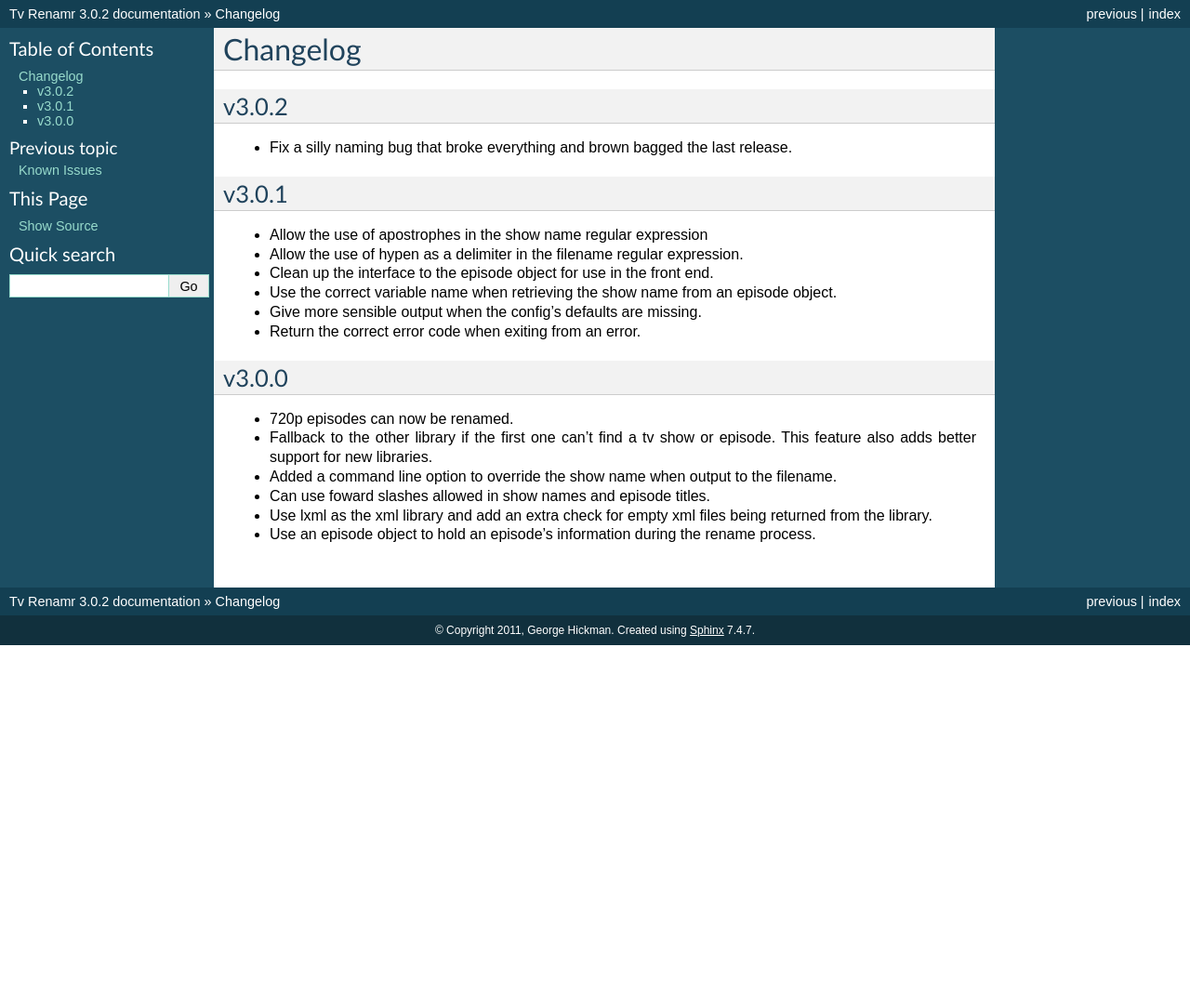
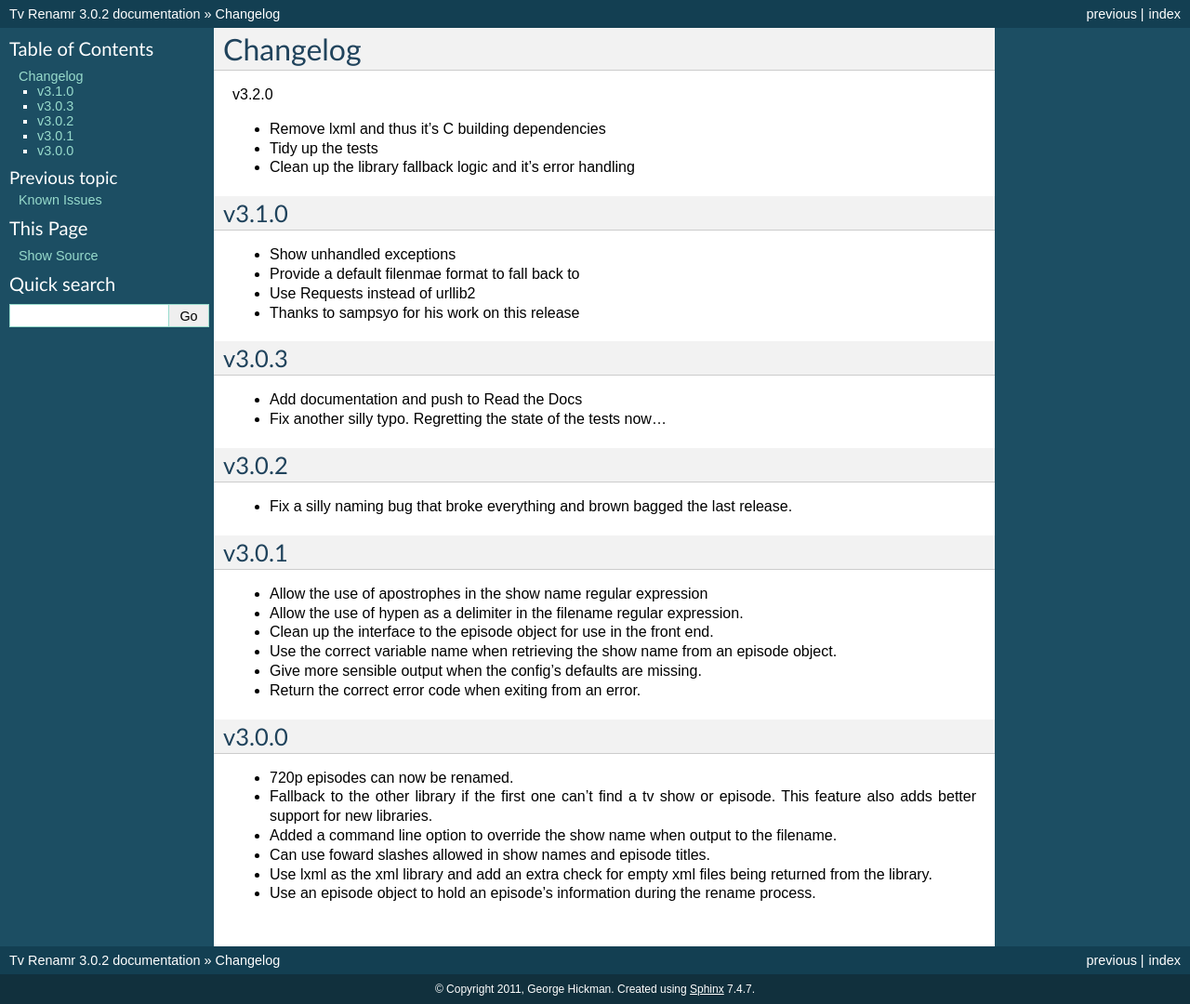
Before and after one commit to ghickman/tvrenamr, a Sphinx documentation site: the page built from tvrenamr/docs/changelog.rst, in a window 1280 px wide. Shown: the whole page at 93% size. Built offline with Sphinx 7.4.7, drawn with Linux system fonts in a browser that asks for light colours; before the commit the page ends 900 px from its top, so only the background shows below that.

Commit message:
Update the changelog and version number ready for 3.2 release

```diff
--- a/tvrenamr/__init__.py
+++ b/tvrenamr/__init__.py
@@ -1,4 +1,4 @@
-__version__ = (3, 1, 0)
+__version__ = (3, 2, 0)
 
 def get_version():
     return '.'.join(map(str, __version__))
--- a/tvrenamr/docs/changelog.rst
+++ b/tvrenamr/docs/changelog.rst
@@ -2,12 +2,43 @@
 
 Changelog
 =========
+
+v3.2.0
+
+- Remove lxml and thus it's C building dependencies
+
+- Tidy up the tests
+
+- Clean up the library fallback logic and it's error handling
+
+
+v3.1.0
+------
+
+- Show unhandled exceptions
+
+- Provide a default filenmae format to fall back to
+
+- Use Requests instead of urllib2
+
+- Thanks to sampsyo for his work on this release
+
+
+v3.0.3
+------
+
+- Add documentation and push to Read the Docs
+
+- Fix another silly typo. Regretting the state of the tests now...
+
+
 
 v3.0.2
 ------
 
 - Fix a silly naming bug that broke everything and brown bagged the last
   release.
+
 
 v3.0.1
 ------
@@ -24,6 +55,7 @@
 - Give more sensible output when the config's defaults are missing.
 
 - Return the correct error code when exiting from an error.
+
 
 v3.0.0
 ------
```
